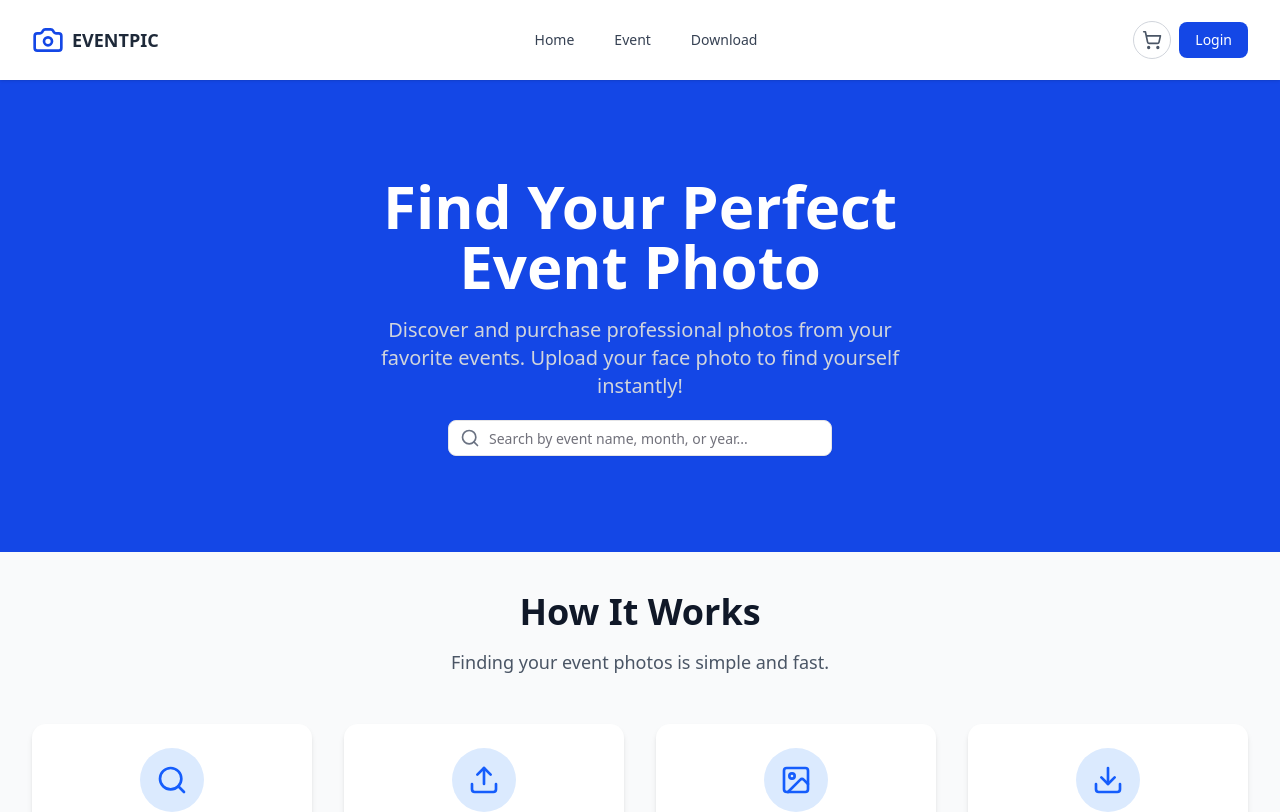
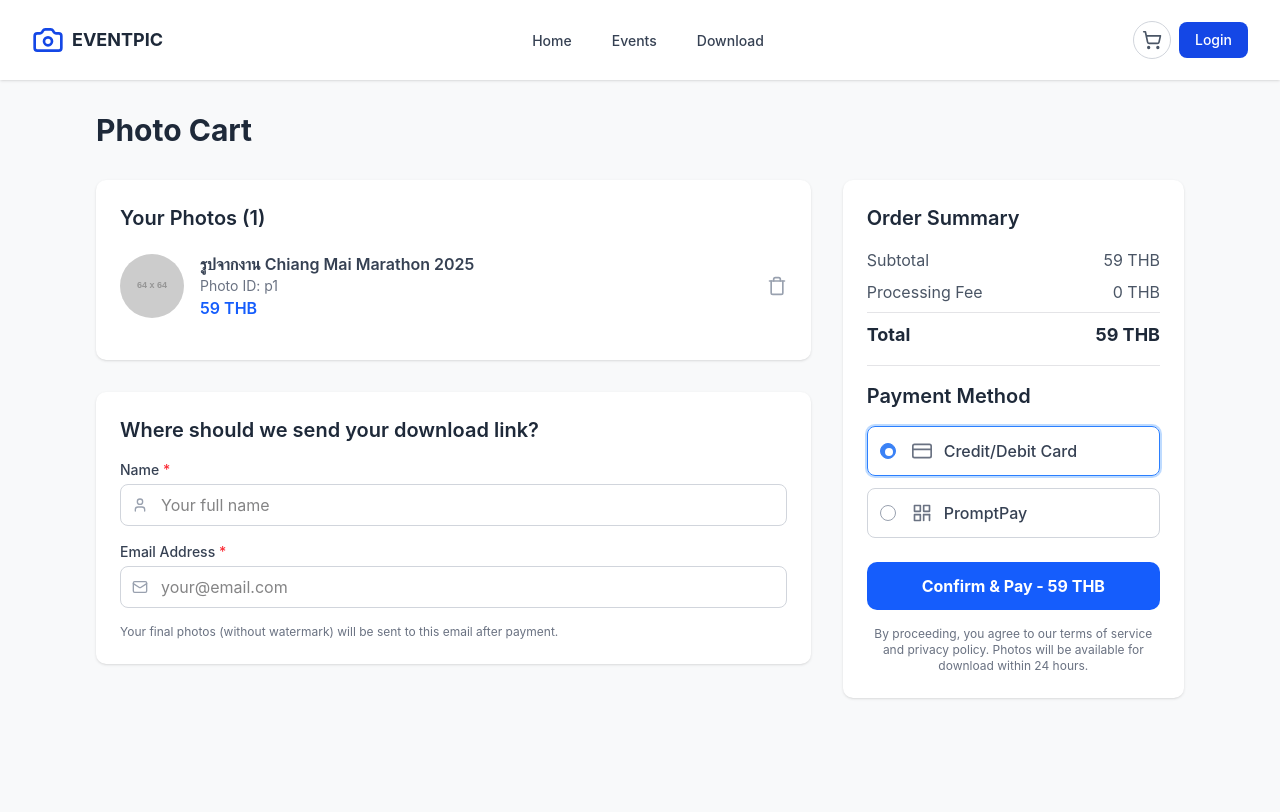
Before and after one commit to aacccompany/all_event_pictures_client, a React (Vite) app: page /cart in a window 1280 px wide. Shown: the top 812 px of the page. Built offline with nearby package versions, Linux system fonts and the light colour scheme.

Commit message:
create routes

```diff
--- a/package.json
+++ b/package.json
@@ -25,6 +25,7 @@
     "react-dom": "^19.1.0",
     "react-pro-sidebar": "^1.1.0",
     "react-resizable-panels": "^3.0.3",
+    "react-router": "^7.7.1",
     "react-router-dom": "^7.7.0",
     "tailwind-merge": "^3.3.1",
     "tailwindcss": "^4.1.11"
--- a/src/App.jsx
+++ b/src/App.jsx
@@ -1,32 +1,28 @@
-import React from 'react'
-import Nav from './index/nav'
-import Cart from './index/Cart'
-import Home from './index/Home'
-import { Input } from "@/components/ui/input"
-import SearchBar from './index/components/Home/SearchBar'
-import HowitWork from './index/components/Home/HowitWork'
-import Event from './index/Event'
-import Register from './index/Register'
-import Login from './index/Login'
-import Photographerinfo from './index/Photographerinfo'
-import EventAll from './index/components/Event/EventAll'
-import PicLoad from './index/components/Download/PicLoad'
+import React from "react";
+import Nav from "./index/nav";
+import Home from "./index/Home";
+import SearchBar from "./index/components/Home/SearchBar";
+import Event from "./index/Event";
+import Register from "./index/Register";
+import Login from "./index/Login";
+import Photographerinfo from "./index/Photographerinfo";
+import EventAll from "./index/components/Event/EventAll";
+import PicLoad from "./index/components/Download/PicLoad";
+import AppRoutes from "./routes/AppRoutes";
 
 const App = () => {
   return (
     <div>
-      <Nav/>
-      <SearchBar />
-      <div className="">
-
-        <Home />
-        {/* <Event/> */}
-        {/* <Register /> */}
-        {/* <Photographerinfo/> */}
-        {/* <Cart/> */}
-        {/* <PicLoad/> */}
-      </div>
+      {/* <Nav />  */}
+      {/* <SearchBar /> */}
+      {/* <Home /> */}
+      {/* <Event/> */}
+      {/* <PicLoad/> */}
+      {/* <Register /> */}
+      {/* <Cart/> */}
+      <AppRoutes />
+      {/* <Photographerinfo/> */}
     </div>
-  )
-}
-export default App
+  );
+};
+export default App;
--- a/src/index.css
+++ b/src/index.css
@@ -118,3 +118,16 @@
     @apply bg-background text-foreground;
   }
 }
+
+@layer components{
+  .container{
+    @apply px-8 mx-auto
+  }
+}
+
+
+@layer base {
+  :root {
+    --radius: 0.5rem
+  }
+}
--- a/src/index/Home.jsx
+++ b/src/index/Home.jsx
@@ -1,6 +1,5 @@
-import { Input } from '@/components/ui/input'
+
 import React from 'react'
-import { Search } from 'lucide-react';
 import HowitWork from './components/Home/HowitWork';
 import SearchBar from './components/Home/SearchBar';
 import EventAct from './components/Home/EventAct';
@@ -9,6 +8,7 @@ import EventAct from './components/Home/EventAct';
 const Home = () => {
     return (
         <div>
+            <SearchBar/>
             <HowitWork/>
             <EventAct/>
         </div>
--- a/src/index/Nav.jsx
+++ b/src/index/Nav.jsx
@@ -1,9 +1,15 @@
-import React, { useState, useEffect, useRef } from 'react';
-import { ShoppingCart, Camera, Menu, X, UserRound, Mail, LockKeyhole } from 'lucide-react';
+import React, { useState, useEffect, useRef } from "react";
+import { ShoppingCart, Camera, Menu, X, UserRound } from "lucide-react";
+import { Link } from "react-router";
 
+// 🔹 NavLink Config
+const navLinks = [
+  { name: "Home", path: "/" },
+  { name: "Events", path: "/events" },
+  { name: "Download", path: "/download" },
+];
 
-
-// Standalone Login Dialog Component
+// 🔸 Login Dialog Component
 const DialogLogin = ({ isOpen, onClose }) => {
   if (!isOpen) return null;
 
@@ -14,30 +20,62 @@ const DialogLogin = ({ isOpen, onClose }) => {
     >
       <div
         className="bg-white rounded-lg shadow-xl p-6 w-full max-w-sm"
-                onClick={e => e.stopPropagation()} // Prevent closing when clicking inside
+        onClick={(e) => e.stopPropagation()}
       >
         <div className="flex justify-between items-center">
           <UserRound className="h-7 w-7 text-blue-700" />
           <h2 className="text-xl font-bold text-gray-800">Login</h2>
-                    <button onClick={onClose} className="text-gray-500 hover:text-gray-800">
+          <button
+            onClick={onClose}
+            className="text-gray-500 hover:text-gray-800"
+          >
             <X size={24} />
           </button>
         </div>
         <div className="grid gap-4 py-4 mt-4">
           <div className="space-y-1">
-                        <label htmlFor="email" className="text-sm font-medium text-gray-700">Email</label>
-                        <input id="email" placeholder="user@email.com" className="w-full px-3 py-2 bg-white border border-gray-300 rounded-md shadow-sm focus:outline-none focus:ring-blue-500 focus:border-blue-500" />
+            <label
+              htmlFor="email"
+              className="text-sm font-medium text-gray-700"
+            >
+              Email
+            </label>
+            <input
+              id="email"
+              placeholder="user@email.com"
+              className="w-full px-3 py-2 bg-white border border-gray-300 rounded-md shadow-sm focus:outline-none focus:ring-blue-500 focus:border-blue-500"
+            />
           </div>
           <div className="space-y-1">
-                        <label htmlFor="password" className="text-sm font-medium text-gray-700">Password</label>
-                        <input id="password" type="password" placeholder="Enter Your Password" className="w-full px-3 py-2 bg-white border border-gray-300 rounded-md shadow-sm focus:outline-none focus:ring-blue-500 focus:border-blue-500" />
+            <label
+              htmlFor="password"
+              className="text-sm font-medium text-gray-700"
+            >
+              Password
+            </label>
+            <input
+              id="password"
+              type="password"
+              placeholder="Enter Your Password"
+              className="w-full px-3 py-2 bg-white border border-gray-300 rounded-md shadow-sm focus:outline-none focus:ring-blue-500 focus:border-blue-500"
+            />
           </div>
           <div className="grid gap-y-3">
-                        <a href="#" className="text-sm text-blue-500 hover:text-blue-600">Forgot your password?</a>
-                        <a href="#" className="text-sm text-blue-500 hover:text-blue-600">Don't have an account?</a>
+            <a href="#" className="text-sm text-blue-500 hover:text-blue-600">
+              Forgot your password?
+            </a>
+            <Link
+              to={"register"}
+              className="text-sm text-blue-500 hover:text-blue-600"
+            >
+              Don't have an account?
+            </Link>
           </div>
         </div>
-                <button type="submit" className="w-full mt-4 flex justify-center py-2 px-4 border border-transparent rounded-md shadow-sm text-sm font-medium text-white bg-blue-700 hover:bg-blue-800 focus:outline-none focus:ring-2 focus:ring-offset-2 focus:ring-blue-500">
+        <button
+          type="submit"
+          className="w-full mt-4 flex justify-center py-2 px-4 border border-transparent rounded-md shadow-sm text-sm font-medium text-white bg-blue-700 hover:bg-blue-800 focus:outline-none focus:ring-2 focus:ring-offset-2 focus:ring-blue-500"
+        >
           Log in
         </button>
       </div>
@@ -45,70 +83,69 @@ const DialogLogin = ({ isOpen, onClose }) => {
   );
 };
 
-// Main Navigation Component
+// 🔹 Main Nav Component
 const Nav = () => {
   const [isMobileMenuOpen, setIsMobileMenuOpen] = useState(false);
-    const [isEventMenuOpen, setIsEventMenuOpen] = useState(false);
   const [isLoginOpen, setIsLoginOpen] = useState(false);
   const eventMenuRef = useRef(null);
 
-    // Close event dropdown when clicking outside
   useEffect(() => {
     const handleClickOutside = (event) => {
-            if (eventMenuRef.current && !eventMenuRef.current.contains(event.target)) {
-                setIsEventMenuOpen(false);
+      if (
+        eventMenuRef.current &&
+        !eventMenuRef.current.contains(event.target)
+      ) {
+        // handle dropdown here if needed
       }
     };
     document.addEventListener("mousedown", handleClickOutside);
     return () => document.removeEventListener("mousedown", handleClickOutside);
   }, []);
 
-    const toggleMobileMenu = () => setIsMobileMenuOpen(!isMobileMenuOpen);
+  const toggleMobileMenu = () => setIsMobileMenuOpen((prev) => !prev);
 
   return (
     <>
       <nav className="bg-white shadow-sm sticky top-0 z-40">
         <div className="flex items-center justify-between w-full mx-auto h-20 px-4 sm:px-6 lg:px-8">
           {/* Logo */}
-                    <a href="#" className="flex items-center gap-2 flex-shrink-0">
+          <Link to={"/"} className="flex items-center gap-2 flex-shrink-0">
             <Camera className="w-8 h-8 text-blue-700" />
             <span className="font-bold text-lg text-gray-800">EVENTPIC</span>
+          </Link>
+
+          {/* Desktop Menu */}
+          <div className="hidden md:flex items-center gap-4">
+            {navLinks.map((link) => (
+              <Link key={link.path} to={link.path}>
+                <a className="px-3 py-2 rounded-md text-sm font-medium text-gray-700 hover:bg-blue-700 hover:text-white">
+                  {link.name}
                 </a>
-
-                    {/* Desktop Navigation */}
-                    <div className="hidden md:flex items-center gap-4">
-                        <a href="#" className="px-3 py-2 rounded-md text-sm font-medium text-gray-700 hover:bg-blue-700 hover:text-white">Home</a>
-                        {/* <div className="relative" ref={eventMenuRef}>
-                            <button onClick={() => setIsEventMenuOpen(!isEventMenuOpen)} className="px-3 py-2 rounded-md text-sm font-medium text-gray-700  hover:bg-blue-700 hover:text-white flex items-center">
-                                Event
-                            </button>
-                            {isEventMenuOpen && (
-                                <div className="origin-top-right absolute right-0 mt-2 w-48 rounded-md shadow-lg bg-white ring-1 ring-black ring-opacity-5 focus:outline-none">
-                                    <div className="py-1">
-                                        <a href="#" className="block px-4 py-2 text-sm text-gray-700 hover:bg-blue-700 hover:text-white">All Event</a>
-                                        <a href="#" className="block px-4 py-2 text-sm text-gray-700 hover:bg-blue-700 hover:text-white">Active</a>
-                                        <a href="#" className="block px-4 py-2 text-sm text-gray-700 hover:bg-blue-700 hover:text-white">Recent</a>
-                                    </div>
-                                </div>
-                            )}
-                        </div> */}
-                        <a href="#" className="px-3 py-2 rounded-md text-sm font-medium text-gray-700 hover:bg-blue-700 hover:text-white">Event</a>
-                        <a href="#" className="px-3 py-2 rounded-md text-sm font-medium text-gray-700 hover:bg-blue-700 hover:text-white">Download</a>
+              </Link>
+            ))}
           </div>
 
-                    {/* Right side Actions (Desktop) */}
+          {/* Right - Desktop Actions */}
           <div className="hidden md:flex items-center gap-2">
+            <Link to={"/cart"}>
               <button className="p-2 rounded-full border border-gray-300 text-gray-600 hover:bg-gray-100">
                 <ShoppingCart className="w-5 h-5" />
               </button>
-                        <button onClick={() => setIsLoginOpen(true)} className="px-4 py-2 bg-blue-700 text-white text-sm font-medium rounded-md hover:bg-blue-800">
+            </Link>
+            <button
+              onClick={() => setIsLoginOpen(true)}
+              className="px-4 py-2 bg-blue-700 text-white text-sm font-medium rounded-md hover:bg-blue-800"
+            >
               Login
             </button>
           </div>
 
-                    {/* Mobile Menu Trigger */}
+          {/* Mobile Menu Button */}
           <div className="md:hidden flex items-center">
-                        <button onClick={toggleMobileMenu} className="p-2 rounded-md text-gray-600 hover:bg-gray-100">
+            <button
+              onClick={toggleMobileMenu}
+              className="p-2 rounded-md text-gray-600 hover:bg-gray-100"
+            >
               <Menu className="h-6 w-6" />
               <span className="sr-only">Open menu</span>
             </button>
@@ -116,19 +153,42 @@ const Nav = () => {
         </div>
       </nav>
 
-            {/* Mobile Menu (Sheet) */}
-            <div className={`fixed inset-0 z-50 md:hidden transition-transform transform ${isMobileMenuOpen ? 'translate-x-0' : 'translate-x-full'}`}>
-                <div className="absolute inset-0 bg-black/30 backdrop-blur-lg" onClick={toggleMobileMenu}></div>
+      {/* Mobile Menu */}
+      <div
+        className={`fixed inset-0 z-50 md:hidden transition-transform transform ${
+          isMobileMenuOpen ? "translate-x-0" : "translate-x-full"
+        }`}
+      >
+        <div
+          className="absolute inset-0 bg-black/30 backdrop-blur-lg"
+          onClick={toggleMobileMenu}
+        ></div>
         <div className="relative w-64 h-full bg-white ml-auto p-6 shadow-xl">
-                    <button onClick={toggleMobileMenu} className="absolute top-5 right-5 p-2 text-gray-500">
+          <button
+            onClick={toggleMobileMenu}
+            className="absolute top-5 right-5 p-2 text-gray-500"
+          >
             <X size={24} />
           </button>
           <div className="grid gap-4 pt-8">
-                        <a href="#" onClick={toggleMobileMenu} className="text-lg font-semibold text-gray-800 hover:text-blue-700">Home</a>
-                        <a href="#" onClick={toggleMobileMenu} className="text-lg font-semibold text-gray-800 hover:text-blue-700">Events</a>
-                        <a href="#" onClick={toggleMobileMenu} className="text-lg font-semibold text-gray-800 hover:text-blue-700">Download</a>
+            {navLinks.map((link) => (
+              <Link key={link.path} to={link.path}>
+                <a
+                  onClick={toggleMobileMenu}
+                  className="text-lg font-semibold text-gray-800 hover:text-blue-700"
+                >
+                  {link.name}
+                </a>
+              </Link>
+            ))}
             <div className="pt-6 border-t mt-4">
-                            <button onClick={() => { setIsLoginOpen(true); toggleMobileMenu(); }} className="w-full px-4 py-2 bg-blue-700 text-white text-sm font-medium rounded-md hover:bg-blue-800">
+              <button
+                onClick={() => {
+                  setIsLoginOpen(true);
+                  toggleMobileMenu();
+                }}
+                className="w-full px-4 py-2 bg-blue-700 text-white text-sm font-medium rounded-md hover:bg-blue-800"
+              >
                 Login
               </button>
             </div>
--- /dev/null
+++ b/src/layouts/Layout.jsx
@@ -0,0 +1,13 @@
+import Nav from "@/index/Nav";
+import { Outlet } from "react-router";
+
+const Layout = () => {
+  return (
+    <main>
+      <Nav />
+      <Outlet />
+    </main>
+  );
+};
+
+export default Layout;
--- /dev/null
+++ b/src/routes/AppRoutes.jsx
@@ -0,0 +1,26 @@
+import Cart from "@/index/Cart";
+import PicLoad from "@/index/components/Download/PicLoad";
+import Event from "@/index/Event";
+import Home from "@/index/Home";
+import Register from "@/index/Register";
+import Layout from "@/layouts/Layout";
+import { BrowserRouter, Routes, Route } from "react-router";
+
+const AppRoutes = () => {
+  return (
+    <BrowserRouter>
+      <Routes>
+        {/* User Public */}
+        <Route element={<Layout />}>
+          <Route path="/" element={<Home />} />
+          <Route path="/events" element={<Event />} />
+          <Route path="/download" element={<PicLoad />} />
+          <Route path="/register" element={<Register />} />
+          <Route path="/cart" element={<Cart />} />
+        </Route>
+      </Routes>
+    </BrowserRouter>
+  );
+};
+
+export default AppRoutes;
```
Also changed, not shown: 1 other file (tests, documents, lock files or other folders). Lines whose indentation alone changed are shown as unchanged.
